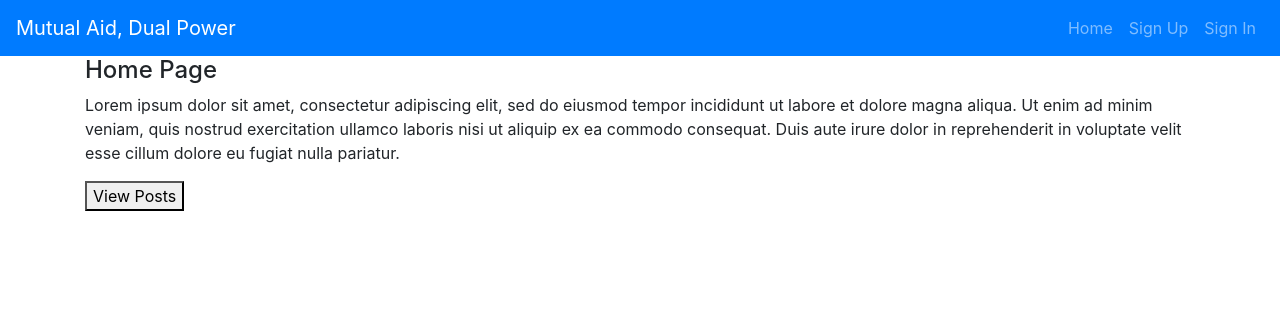
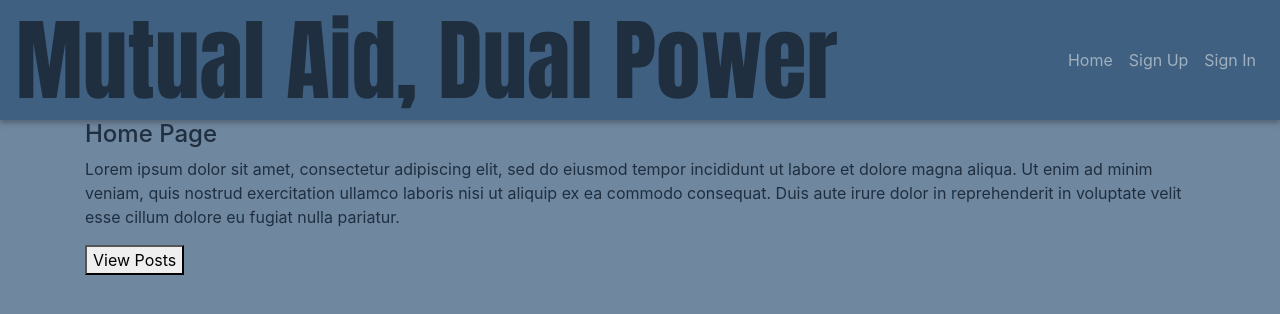
Before and after one commit to srsexton94/mutualaid-client, a React app: page / in a window 1280 px wide. Built offline with nearby package versions, Linux system fonts and the light colour scheme.

Commit message:
Add basic styling
package and READ me changes from styled-components addition - still
unused in current versions, should delete from dependencies section if
it continues unused

```diff
--- a/package.json
+++ b/package.json
@@ -19,6 +19,7 @@
     "react-dom": "^16.4.2",
     "react-router-dom": "^4.3.1",
     "resolve": "1.6.0",
+    "styled-components": "^5.0.1",
     "url-loader": "0.6.2"
   },
   "scripts": {
--- a/public/index.html
+++ b/public/index.html
@@ -10,7 +10,7 @@ unless you know exactly what you're doing! -->
 
     <!-- Why can't I change this?? -->
     <link rel="manifest" href="%PUBLIC_URL%/manifest.json">
-    <link rel="shortcut icon" href="%PUBLIC_URL%/favicon.ico">
+    <link rel="shortcut icon" href="./favicon.ico">
 
     <title>Mutual Aid, Dual Power</title>
   </head>
--- a/src/components/App/App.js
+++ b/src/components/App/App.js
@@ -14,12 +14,6 @@ import Posts from '../routes/Posts'
 import Post from '../routes/Post'
 import PostCreate from '../routes/PostCreate'
 import PostEdit from '../routes/PostEdit'
-
-// import Needs from '../routes/sortedPosts/Needs.js'
-// import Offers from '../routes/sortedPosts/Offers.js'
-// import Networks from '../routes/sortedPosts/Networks.js'
-// import Actions from '../routes/sortedPosts/Actions.js'
-// import Misc from '../routes/sortedPosts/Misc.js'
 
 class App extends Component {
   constructor () {
--- a/src/components/Header/Header.js
+++ b/src/components/Header/Header.js
@@ -24,8 +24,8 @@ const alwaysOptions = (
 )
 
 const Header = ({ user }) => (
-  <Navbar bg="primary" variant="dark" expand="md">
-    <Navbar.Brand href="#">
+  <Navbar className="header-main" bg="primary" variant="dark" expand="md">
+    <Navbar.Brand className="header-text" href="#">
       Mutual Aid, Dual Power
     </Navbar.Brand>
     <Navbar.Toggle aria-controls="basic-navbar-nav" />
--- a/src/components/shared/Footer.js
+++ b/src/components/shared/Footer.js
@@ -1,7 +1,9 @@
 import React from 'react'
 
 const Footer = () => (
-  <p>Footer here.</p>
+  <div className="footer">
+    <p>Questions? Comments? Concerns? Please feel free to <a href="mailto: srsexton94@gmail.com">send us an email</a></p>
+  </div>
 )
 
 export default Footer
--- a/src/index.scss
+++ b/src/index.scss
@@ -1 +1,29 @@
 @import '~bootstrap/scss/bootstrap';
+
+$background: rgba(63, 96, 128, .75);
+$banner: #3F6080;
+$text: #1F2F40;
+$links: #111;
+$header: rgba(255, 255, 255, 0.5);
+
+body {
+  background-color: $background;
+
+  p,
+  a,
+  h4 {
+    color: $text;
+  }
+}
+
+.header-main {
+  background-color: $banner !important;
+  box-shadow: 0 3px 5px rgba(60, 65, 75, .5);
+  height: 15vh;
+}
+
+.header-text {
+  color: $text !important;
+  font-family: Impact, Charcoal, sans-serif;
+  font-size: 7vw;
+}
```
Also changed, not shown: README.md, 1 other file.
